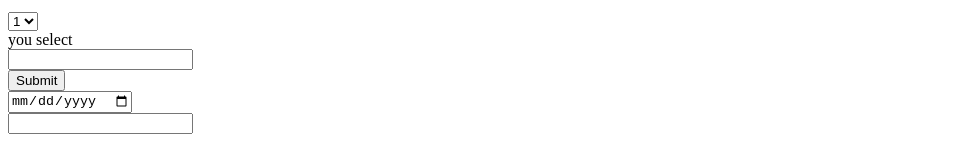
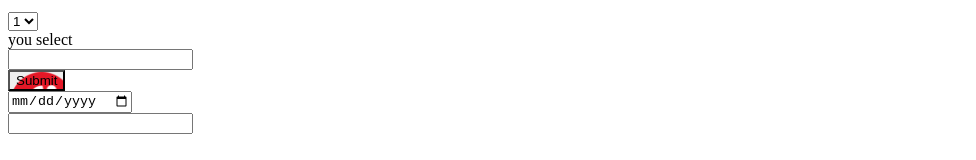
Before and after one commit to testwutong/testwutong.github.io, a plain HTML site: page index.html in a window 1280 px wide. Shown: the part 421-581 px from the top of the page, without its empty margins (0-976 px from the left). Drawn offline with Linux system fonts and the light colour scheme.

Commit message:
update add favicon

```diff
--- a/index.html
+++ b/index.html
@@ -230,6 +230,10 @@
     #confirm {
       background-color: gray;
     }
+
+    .submit{
+      background-image: url(./favicon.ico);
+    }
   </style>
 </head>
 
@@ -263,7 +267,7 @@
   <div id="value">you select </div>
 
   <input></input>
-  <div><input type="submit"></input></div>
+  <div><input type="submit" class="submit"></input></div>
   <div><input type="date"></input></div>
   <div><input type="password"></input></div>
   <script type="text/javascript">
```
Also changed, not shown: favicon.ico (added).
